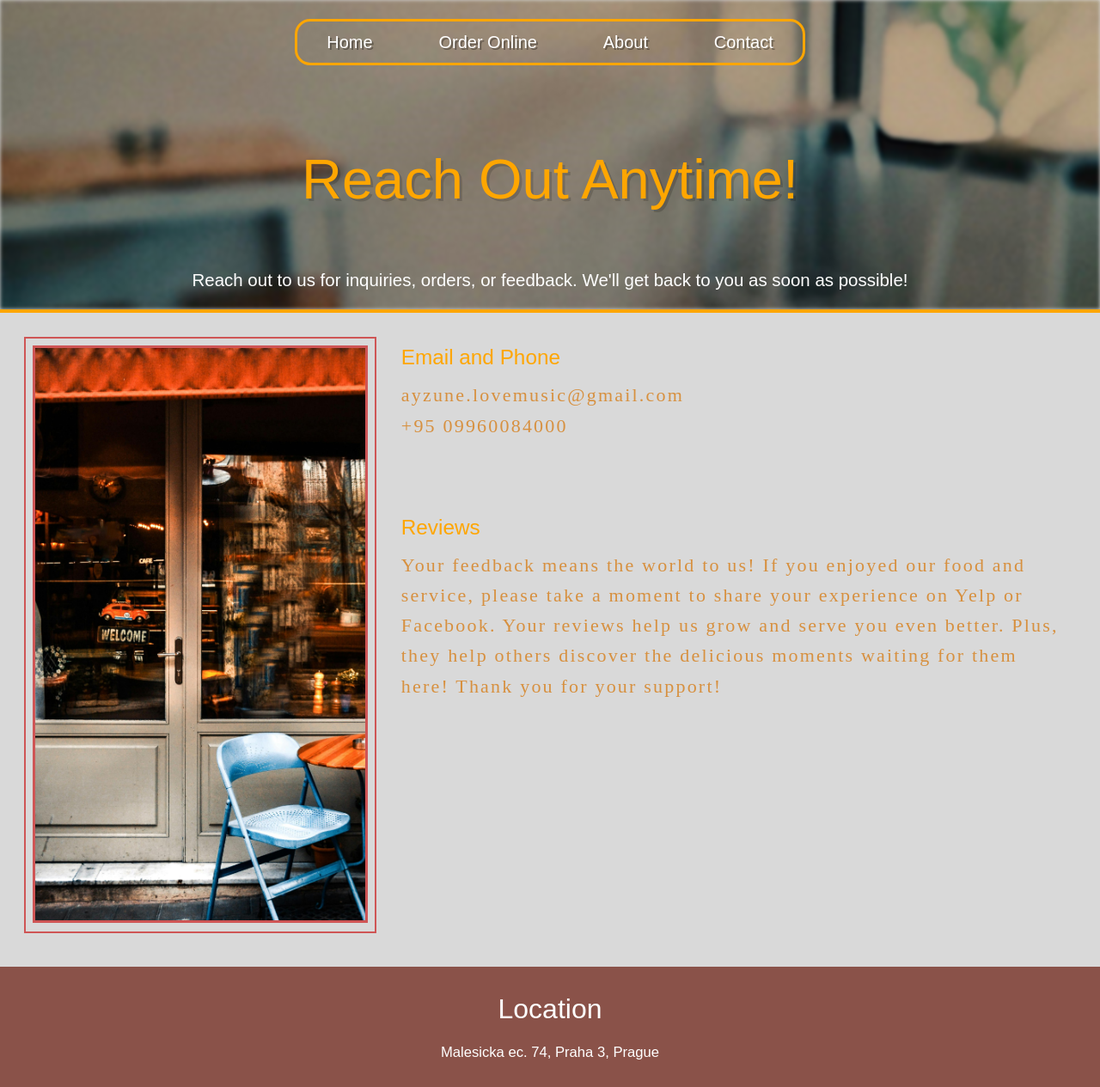
After one commit to AZP1681/Ariya-BakeryOrderSystem-, a Laravel app: page /contact.html in a window 1280 px wide. The commit adds this page. Shown: the whole page at 86% size. Run offline with Laravel 12, Linux system fonts and the light colour scheme; parts of the project's set-up code (start-up, migrations or seed data) failed here and were passed over; some web fonts are replaced.

```diff
--- /dev/null
+++ b/public/contact.html
@@ -0,0 +1,67 @@
+<!DOCTYPE html>
+<html lang="en">
+<head>
+    <meta charset="UTF-8">
+    <meta name="viewport" content="width=device-width, initial-scale=1.0">
+    <title>Contact Us</title>
+    <link rel="stylesheet" href="/css/Style.css">
+    <link rel="stylesheet" href="/css/Responsive.css">
+</head>
+<body class="about-body">
+
+<nav class="navcontainer">
+    <div class="navbar">
+        <a href="/">Home</a>
+        <a href="/order">Order Online</a>
+        <a href="/about">About</a>
+        <a href="/contact">Contact</a>
+    </div>
+</nav>
+
+<div class="the-contact-image-container">
+    <img src="/images/caffeeandtables_graded.jpg" alt="">
+    <h3>Reach Out Anytime!</h3>
+
+    <h1>
+        Reach out to us for inquiries, orders, or
+        feedback. We'll get back to you as soon as possible!
+    </h1>
+</div>
+
+<div class="cont-one">
+
+    <div class="cont-img-con-wrapper">
+      <div class="cont-img-con">
+        <img src="/images/outside.jpg">
+      </div>
+    </div>
+
+   <div class="cont-segment-txts">
+        <div class="emailandphone-txts">
+            <h2>Email and Phone</h2>
+            <p>
+               ayzune.lovemusic@gmail.com <br>
+               +95 09960084000
+           </p>
+        </div>
+
+        <div class="abt-information-txts">
+            <h2>Reviews</h2>
+            <p class="abt-different-p">
+                Your feedback means the world to us! If you enjoyed our food and service,
+                please take a moment to share your experience on Yelp or Facebook.
+                Your reviews help us grow and serve you even better. Plus, they help others discover the delicious moments waiting
+                for them here! Thank you for your support!
+           </p>
+        </div>
+   </div>
+
+</div>
+
+<div class="location-footer">
+    <h3>Location</h3>
+    <p>Malesicka ec. 74, Praha 3, Prague</p>
+ </div>
+
+</body>
+</html>
--- a/public/css/Style.css
+++ b/public/css/Style.css
@@ -1047,7 +1047,7 @@
     -webkit-appearance: none;
     -moz-appearance: none;
 
-    background: #FF9D00 url("/Images/angle-down-solid.svg") no-repeat;
+    background: #FF9D00 url("/images/angle-down-solid.svg") no-repeat;
     background-position: calc(100% - 90px) center;
     background-size: 50px;
 
--- a/resources/views/about.blade.php
+++ b/resources/views/about.blade.php
@@ -17,7 +17,7 @@
 
 
 <div class="abt-cont-image-container">
-    <img src="\Images\bakes_counter-graded.jpg" alt="">
+    <img src="/images/bakes_counter-graded.jpg" alt="">
     <h3>About Us</h3>
     <h1>A cozy bakery & café in Prague offering high-quality pastries, breads, and drinks made with the finest ingredients.</h1>
 </div>
@@ -26,7 +26,7 @@
 
     <div class="abt-img-con-wrapper">
       <div class="abt-img-con">
-        <img src="\Images\tablefillwithcakes.jpg" alt="Baked Goods">
+        <img src="/images/tablefillwithcakes.jpg" alt="Baked Goods">
       </div>
     </div>
 
--- a/resources/views/contact.blade.php
+++ b/resources/views/contact.blade.php
@@ -17,7 +17,7 @@
 
 
 <div class="the-contact-image-container">
-    <img src="\Images\caffeeandtables_graded.jpg" alt="">
+    <img src="/images/caffeeandtables_graded.jpg" alt="">
     <h3>Reach Out Anytime!</h3>
 
     <h1>
@@ -30,7 +30,7 @@
 
     <div class="cont-img-con-wrapper">
       <div class="cont-img-con">
-        <img src="\Images\outside.jpg">
+        <img src="/images/outside.jpg">
       </div>
     </div>
 
```
Also changed, not shown: public/about.html (added, +64 -0 lines), public/index.html (renamed from resources/views/home.blade.php, +24 -29 lines), netlify.toml (added).
